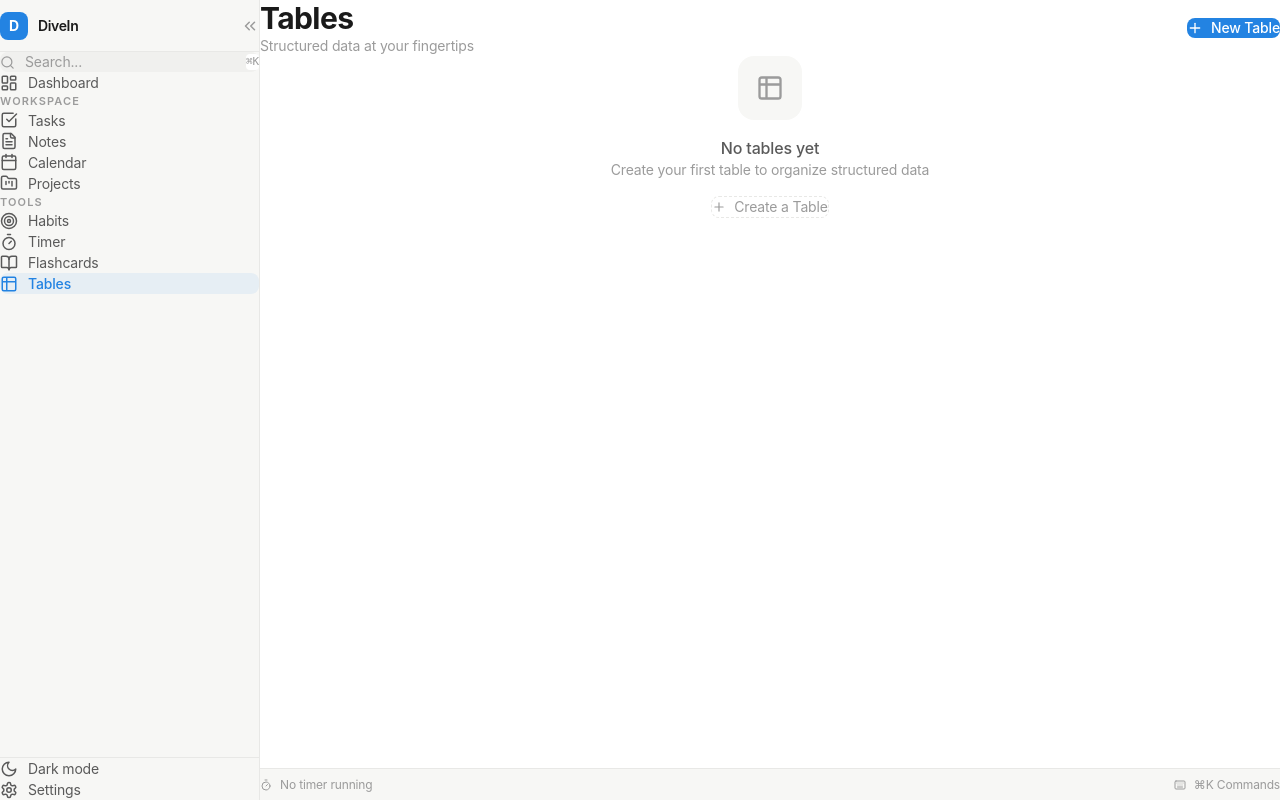
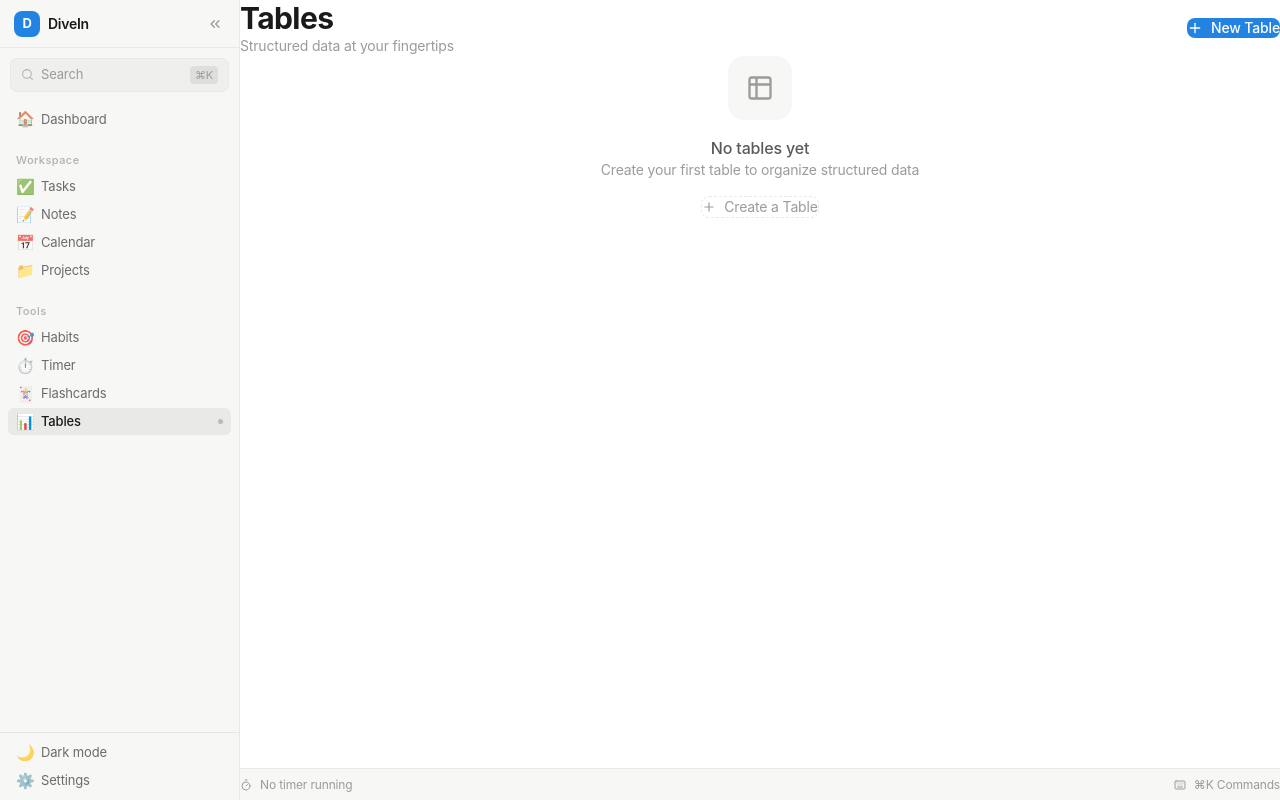
Before and after one commit to Devvynneo22/divein, a React (Vite) app: page /tables in a window 1280 px wide. Built offline with nearby package versions, Linux system fonts and the light colour scheme.

Commit message:
feat(sidebar): notion-inspired redesign — emoji nav, tighter rows, warm neutral active states

```diff
--- a/src/app/Sidebar.tsx
+++ b/src/app/Sidebar.tsx
@@ -22,6 +22,7 @@ import { useAppSettingsStore } from '@/shared/stores/appSettingsStore';
 interface NavItem {
   path: string;
   label: string;
+  emoji: string;
   icon: React.ComponentType<{ size?: number; className?: string }>;
 }
 
@@ -34,25 +35,25 @@ const sections: NavSection[] = [
   {
     title: '',
     items: [
-      { path: '/dashboard', label: 'Dashboard', icon: LayoutDashboard },
+      { path: '/dashboard', label: 'Dashboard', emoji: '🏠', icon: LayoutDashboard },
     ],
   },
   {
-    title: 'WORKSPACE',
+    title: 'Workspace',
     items: [
-      { path: '/tasks', label: 'Tasks', icon: CheckSquare },
-      { path: '/notes', label: 'Notes', icon: FileText },
-      { path: '/calendar', label: 'Calendar', icon: Calendar },
-      { path: '/projects', label: 'Projects', icon: FolderKanban },
+      { path: '/tasks',    label: 'Tasks',    emoji: '✅', icon: CheckSquare },
+      { path: '/notes',    label: 'Notes',    emoji: '📝', icon: FileText },
+      { path: '/calendar', label: 'Calendar', emoji: '📅', icon: Calendar },
+      { path: '/projects', label: 'Projects', emoji: '📁', icon: FolderKanban },
     ],
   },
   {
-    title: 'TOOLS',
+    title: 'Tools',
     items: [
-      { path: '/habits', label: 'Habits', icon: Target },
-      { path: '/timer', label: 'Timer', icon: Timer },
-      { path: '/flashcards', label: 'Flashcards', icon: BookOpen },
-      { path: '/tables', label: 'Tables', icon: Table2 },
+      { path: '/habits',     label: 'Habits',     emoji: '🎯', icon: Target },
+      { path: '/timer',      label: 'Timer',      emoji: '⏱️', icon: Timer },
+      { path: '/flashcards', label: 'Flashcards', emoji: '🃏', icon: BookOpen },
+      { path: '/tables',     label: 'Tables',     emoji: '📊', icon: Table2 },
     ],
   },
 ];
@@ -61,8 +62,8 @@ export function Sidebar() {
   const { app, effectiveTheme, updateApp } = useAppSettingsStore();
   const [collapsed, setCollapsed] = useState(app.sidebarDefault === 'collapsed');
   const location = useLocation();
+  const isDark = effectiveTheme === 'dark';
 
-  // Persist sidebar state
   useEffect(() => {
     updateApp({ sidebarDefault: collapsed ? 'collapsed' : 'expanded' });
   }, [collapsed]); // eslint-disable-line react-hooks/exhaustive-deps
@@ -72,31 +73,77 @@ export function Sidebar() {
     updateApp({ theme: next });
   }
 
+  // Active state: warm neutral, not accent blue
+  const activeItemStyle = {
+    backgroundColor: isDark ? 'rgba(255,255,255,0.07)' : 'rgba(0,0,0,0.06)',
+    color: isDark ? '#ebebeb' : '#1a1a1a',
+    fontWeight: 500,
+  };
+  const inactiveItemStyle = {
+    backgroundColor: 'transparent',
+    color: isDark ? '#8a8a8a' : '#6b6b6b',
+    fontWeight: 400,
+  };
+  const hoverItemStyle = {
+    backgroundColor: isDark ? 'rgba(255,255,255,0.05)' : 'rgba(0,0,0,0.04)',
+    color: isDark ? '#d0d0d0' : '#2a2a2a',
+  };
+
   return (
     <aside
-      className="flex flex-col border-r transition-all duration-200 select-none"
       style={{
         width: collapsed ? 'var(--sidebar-collapsed-width)' : 'var(--sidebar-width)',
         backgroundColor: 'var(--sidebar-bg)',
-        borderColor: 'var(--color-border)',
+        borderRight: '1px solid var(--color-border)',
+        display: 'flex',
+        flexDirection: 'column',
+        transition: 'width 0.2s ease',
+        userSelect: 'none',
+        flexShrink: 0,
       }}
     >
-      {/* ─── App Header ───────────────────────────────────────────────── */}
+      {/* ─── App Header ─────────────────────────────────────────────────── */}
       <div
-        className="flex items-center justify-between px-3 shrink-0"
-        style={{ height: 52, borderBottom: '1px solid var(--color-border)' }}
+        style={{
+          height: 48,
+          display: 'flex',
+          alignItems: 'center',
+          justifyContent: collapsed ? 'center' : 'space-between',
+          padding: collapsed ? '0' : '0 10px 0 14px',
+          borderBottom: '1px solid var(--color-border)',
+          flexShrink: 0,
+        }}
       >
         {!collapsed && (
-          <div className="flex items-center gap-2.5 min-w-0">
+          <div style={{ display: 'flex', alignItems: 'center', gap: 8, minWidth: 0 }}>
             <div
-              className="w-7 h-7 rounded-lg flex items-center justify-center text-white font-bold text-sm shrink-0"
-              style={{ background: 'var(--color-accent)' }}
+              style={{
+                width: 26,
+                height: 26,
+                borderRadius: 8,
+                background: 'var(--color-accent)',
+                display: 'flex',
+                alignItems: 'center',
+                justifyContent: 'center',
+                color: '#fff',
+                fontWeight: 700,
+                fontSize: 13,
+                flexShrink: 0,
+                letterSpacing: '-0.02em',
+              }}
             >
               D
             </div>
             <span
-              className="text-sm font-semibold tracking-tight truncate"
-              style={{ color: 'var(--color-text-primary)' }}
+              style={{
+                fontSize: 14,
+                fontWeight: 600,
+                color: 'var(--color-text-primary)',
+                letterSpacing: '-0.02em',
+                overflow: 'hidden',
+                textOverflow: 'ellipsis',
+                whiteSpace: 'nowrap',
+              }}
             >
               DiveIn
             </span>
@@ -104,47 +151,76 @@ export function Sidebar() {
         )}
         <button
           onClick={() => setCollapsed(!collapsed)}
-          className="p-1.5 rounded-md transition-colors"
-          style={{ color: 'var(--color-text-muted)' }}
+          title={collapsed ? 'Expand sidebar' : 'Collapse sidebar'}
+          style={{
+            width: 28,
+            height: 28,
+            borderRadius: 6,
+            border: 'none',
+            backgroundColor: 'transparent',
+            color: 'var(--color-text-muted)',
+            cursor: 'pointer',
+            display: 'flex',
+            alignItems: 'center',
+            justifyContent: 'center',
+            transition: 'background-color 0.1s ease, color 0.1s ease',
+            flexShrink: 0,
+          }}
           onMouseEnter={(e) => {
-            e.currentTarget.style.backgroundColor = 'var(--sidebar-hover)';
+            e.currentTarget.style.backgroundColor = isDark ? 'rgba(255,255,255,0.07)' : 'rgba(0,0,0,0.05)';
             e.currentTarget.style.color = 'var(--color-text-primary)';
           }}
           onMouseLeave={(e) => {
             e.currentTarget.style.backgroundColor = 'transparent';
             e.currentTarget.style.color = 'var(--color-text-muted)';
           }}
-          title={collapsed ? 'Expand sidebar' : 'Collapse sidebar'}
         >
-          {collapsed ? <ChevronsRight size={18} /> : <ChevronsLeft size={18} />}
+          {collapsed ? <ChevronsRight size={16} /> : <ChevronsLeft size={16} />}
         </button>
       </div>
 
-      {/* ─── Search / Command Palette trigger ─────────────────────────── */}
+      {/* ─── Search ────────────────────────────────────────────────────── */}
       {!collapsed && (
-        <div className="px-3 pt-3 pb-1">
+        <div style={{ padding: '10px 10px 4px' }}>
           <button
             onClick={() => {
-              // Trigger Ctrl+K command palette
               document.dispatchEvent(new KeyboardEvent('keydown', { key: 'k', ctrlKey: true, bubbles: true }));
             }}
-            className="flex items-center gap-2.5 w-full px-3 py-2 rounded-lg text-sm transition-colors"
             style={{
-              color: 'var(--color-text-muted)',
-              backgroundColor: 'var(--color-bg-tertiary)',
+              display: 'flex',
+              alignItems: 'center',
+              gap: 7,
+              width: '100%',
+              padding: '6px 10px',
+              borderRadius: 7,
+              border: '1px solid var(--color-border)',
+              backgroundColor: isDark ? 'rgba(255,255,255,0.04)' : 'rgba(0,0,0,0.03)',
+              color: isDark ? '#6b6b6b' : '#9b9b9b',
+              cursor: 'pointer',
+              fontSize: 13,
+              transition: 'border-color 0.1s ease, background-color 0.1s ease',
             }}
             onMouseEnter={(e) => {
-              e.currentTarget.style.backgroundColor = 'var(--color-bg-hover)';
+              e.currentTarget.style.backgroundColor = isDark ? 'rgba(255,255,255,0.07)' : 'rgba(0,0,0,0.05)';
+              e.currentTarget.style.borderColor = isDark ? 'rgba(255,255,255,0.12)' : 'rgba(0,0,0,0.15)';
             }}
             onMouseLeave={(e) => {
-              e.currentTarget.style.backgroundColor = 'var(--color-bg-tertiary)';
+              e.currentTarget.style.backgroundColor = isDark ? 'rgba(255,255,255,0.04)' : 'rgba(0,0,0,0.03)';
+              e.currentTarget.style.borderColor = 'var(--color-border)';
             }}
           >
-            <Search size={15} />
-            <span className="flex-1 text-left">Search...</span>
+            <Search size={13} style={{ flexShrink: 0, opacity: 0.7 }} />
+            <span style={{ flex: 1, textAlign: 'left' }}>Search</span>
             <kbd
-              className="text-[11px] px-1.5 py-0.5 rounded font-mono"
-              style={{ backgroundColor: 'var(--color-bg-primary)', color: 'var(--color-text-muted)' }}
+              style={{
+                fontSize: 11,
+                padding: '1px 5px',
+                borderRadius: 4,
+                fontFamily: 'inherit',
+                backgroundColor: isDark ? 'rgba(255,255,255,0.08)' : 'rgba(0,0,0,0.07)',
+                color: isDark ? '#6b6b6b' : '#9b9b9b',
+                border: 'none',
+              }}
             >
               ⌘K
             </kbd>
@@ -152,63 +228,106 @@ export function Sidebar() {
         </div>
       )}
 
-      {/* ─── Navigation ───────────────────────────────────────────────── */}
-      <nav className="flex-1 py-2 overflow-y-auto px-2">
+      {/* ─── Navigation ────────────────────────────────────────────────── */}
+      <nav
+        style={{
+          flex: 1,
+          overflowY: 'auto',
+          padding: '6px 8px',
+        }}
+      >
         {sections.map((section, sectionIdx) => (
-          <div key={section.title || sectionIdx} className={sectionIdx > 0 ? 'mt-4' : ''}>
-            {/* Section header */}
+          <div key={section.title || sectionIdx} style={{ marginTop: sectionIdx > 0 ? 20 : 4 }}>
+
+            {/* Section label */}
             {section.title && !collapsed && (
               <div
-                className="px-2 pb-1 text-[11px] font-semibold tracking-widest uppercase"
-                style={{ color: 'var(--sidebar-section-text)' }}
+                style={{
+                  padding: '0 8px 4px',
+                  fontSize: 11,
+                  fontWeight: 500,
+                  letterSpacing: '0.04em',
+                  color: isDark ? '#4a4a4a' : '#b0b0b0',
+                  textTransform: 'none',
+                }}
               >
                 {section.title}
               </div>
             )}
 
-            {/* Divider for collapsed mode */}
             {section.title && collapsed && (
               <div
-                className="mx-2 my-2"
-                style={{ borderTop: '1px solid var(--color-border)' }}
+                style={{
+                  margin: '0 8px 8px',
+                  borderTop: `1px solid ${isDark ? 'rgba(255,255,255,0.06)' : 'rgba(0,0,0,0.07)'}`,
+                }}
               />
             )}
 
-            {/* Nav items */}
-            <div className="space-y-0.5">
+            {/* Items */}
+            <div style={{ display: 'flex', flexDirection: 'column', gap: 1 }}>
               {section.items.map((item) => {
-                const Icon = item.icon;
                 const isActive = location.pathname === item.path;
-
                 return (
                   <NavLink
                     key={item.path}
                     to={item.path}
-                    className={`flex items-center rounded-lg transition-colors ${
-                      collapsed ? 'justify-center px-0 py-2.5' : 'gap-2.5 px-2.5 py-2'
-                    }`}
+                    title={collapsed ? item.label : undefined}
                     style={{
-                      backgroundColor: isActive ? 'var(--color-accent-soft)' : 'transparent',
-                      color: isActive ? 'var(--color-accent)' : 'var(--color-text-secondary)',
-                      fontWeight: isActive ? 500 : 400,
-                      fontSize: '0.875rem',
+                      display: 'flex',
+                      alignItems: 'center',
+                      gap: collapsed ? 0 : 7,
+                      justifyContent: collapsed ? 'center' : 'flex-start',
+                      padding: collapsed ? '7px 0' : '5px 8px',
+                      borderRadius: 6,
+                      textDecoration: 'none',
+                      fontSize: 13,
+                      transition: 'background-color 0.1s ease, color 0.1s ease',
+                      ...(isActive ? activeItemStyle : inactiveItemStyle),
                     }}
                     onMouseEnter={(e) => {
                       if (!isActive) {
-                        e.currentTarget.style.backgroundColor = 'var(--sidebar-hover)';
-                        e.currentTarget.style.color = 'var(--color-text-primary)';
+                        (e.currentTarget as HTMLElement).style.backgroundColor = hoverItemStyle.backgroundColor;
+                        (e.currentTarget as HTMLElement).style.color = hoverItemStyle.color;
                       }
                     }}
                     onMouseLeave={(e) => {
                       if (!isActive) {
-                        e.currentTarget.style.backgroundColor = 'transparent';
-                        e.currentTarget.style.color = 'var(--color-text-secondary)';
+                        (e.currentTarget as HTMLElement).style.backgroundColor = inactiveItemStyle.backgroundColor;
+                        (e.currentTarget as HTMLElement).style.color = inactiveItemStyle.color;
                       }
                     }}
-                    title={collapsed ? item.label : undefined}
                   >
-                    <Icon size={18} />
-                    {!collapsed && <span>{item.label}</span>}
+                    {/* Emoji replaces the Lucide icon */}
+                    <span
+                      style={{
+                        fontSize: collapsed ? 17 : 15,
+                        lineHeight: 1,
+                        flexShrink: 0,
+                        opacity: isActive ? 1 : 0.75,
+                        transition: 'opacity 0.1s ease',
+                        width: collapsed ? undefined : 18,
+                        textAlign: 'center',
+                      }}
+                    >
+                      {item.emoji}
+                    </span>
+                    {!collapsed && (
+                      <span style={{ lineHeight: 1.3 }}>{item.label}</span>
+                    )}
+                    {/* Active indicator dot */}
+                    {isActive && !collapsed && (
+                      <span
+                        style={{
+                          marginLeft: 'auto',
+                          width: 5,
+                          height: 5,
+                          borderRadius: '50%',
+                          backgroundColor: isDark ? 'rgba(255,255,255,0.3)' : 'rgba(0,0,0,0.2)',
+                          flexShrink: 0,
+                        }}
+                      />
+                    )}
                   </NavLink>
                 );
               })}
@@ -217,65 +336,103 @@ export function Sidebar() {
         ))}
       </nav>
 
-      {/* ─── Bottom actions ───────────────────────────────────────────── */}
+      {/* ─── Bottom actions ─────────────────────────────────────────────── */}
       <div
-        className="px-2 py-2 space-y-0.5"
-        style={{ borderTop: '1px solid var(--color-border)' }}
+        style={{
+          padding: '6px 8px',
+          borderTop: `1px solid ${isDark ? 'rgba(255,255,255,0.06)' : 'rgba(0,0,0,0.07)'}`,
+          display: 'flex',
+          flexDirection: 'column',
+          gap: 1,
+        }}
       >
         {/* Theme toggle */}
         <button
           onClick={toggleTheme}
-          className={`flex items-center rounded-lg transition-colors w-full ${
-            collapsed ? 'justify-center px-0 py-2.5' : 'gap-2.5 px-2.5 py-2'
-          }`}
+          title={collapsed ? `Switch to ${effectiveTheme === 'dark' ? 'light' : 'dark'} mode` : undefined}
           style={{
-            color: 'var(--color-text-secondary)',
-            fontSize: '0.875rem',
+            display: 'flex',
+            alignItems: 'center',
+            gap: collapsed ? 0 : 7,
+            justifyContent: collapsed ? 'center' : 'flex-start',
+            padding: collapsed ? '7px 0' : '5px 8px',
+            borderRadius: 6,
+            border: 'none',
+            backgroundColor: 'transparent',
+            color: isDark ? '#8a8a8a' : '#6b6b6b',
+            cursor: 'pointer',
+            fontSize: 13,
+            width: '100%',
+            transition: 'background-color 0.1s ease, color 0.1s ease',
           }}
           onMouseEnter={(e) => {
-            e.currentTarget.style.backgroundColor = 'var(--sidebar-hover)';
-            e.currentTarget.style.color = 'var(--color-text-primary)';
+            e.currentTarget.style.backgroundColor = hoverItemStyle.backgroundColor;
+            e.currentTarget.style.color = hoverItemStyle.color;
           }}
           onMouseLeave={(e) => {
             e.currentTarget.style.backgroundColor = 'transparent';
-            e.currentTarget.style.color = 'var(--color-text-secondary)';
+            e.currentTarget.style.color = isDark ? '#8a8a8a' : '#6b6b6b';
           }}
-          title={collapsed ? `Switch to ${effectiveTheme === 'dark' ? 'light' : 'dark'} mode` : undefined}
         >
-          {effectiveTheme === 'dark' ? <Sun size={18} /> : <Moon size={18} />}
+          <span style={{ fontSize: collapsed ? 17 : 15, lineHeight: 1, flexShrink: 0, opacity: 0.75, width: collapsed ? undefined : 18, textAlign: 'center' }}>
+            {effectiveTheme === 'dark' ? '☀️' : '🌙'}
+          </span>
           {!collapsed && (
-            <span>{effectiveTheme === 'dark' ? 'Light mode' : 'Dark mode'}</span>
+            <span style={{ lineHeight: 1.3 }}>
+              {effectiveTheme === 'dark' ? 'Light mode' : 'Dark mode'}
+            </span>
           )}
         </button>
 
         {/* Settings */}
         <NavLink
           to="/settings"
-          className={`flex items-center rounded-lg transition-colors ${
-            collapsed ? 'justify-center px-0 py-2.5' : 'gap-2.5 px-2.5 py-2'
-          }`}
+          title={collapsed ? 'Settings' : undefined}
           style={{
-            backgroundColor: location.pathname === '/settings' ? 'var(--color-accent-soft)' : 'transparent',
-            color: location.pathname === '/settings' ? 'var(--color-accent)' : 'var(--color-text-secondary)',
-            fontWeight: location.pathname === '/settings' ? 500 : 400,
-            fontSize: '0.875rem',
+            display: 'flex',
+            alignItems: 'center',
+            gap: collapsed ? 0 : 7,
+            justifyContent: collapsed ? 'center' : 'flex-start',
+            padding: collapsed ? '7px 0' : '5px 8px',
+            borderRadius: 6,
+            textDecoration: 'none',
+            fontSize: 13,
+            transition: 'background-color 0.1s ease, color 0.1s ease',
+            ...(location.pathname === '/settings' ? activeItemStyle : inactiveItemStyle),
           }}
           onMouseEnter={(e) => {
             if (location.pathname !== '/settings') {
-              e.currentTarget.style.backgroundColor = 'var(--sidebar-hover)';
-              e.currentTarget.style.color = 'var(--color-text-primary)';
+              (e.currentTarget as HTMLElement).style.backgroundColor = hoverItemStyle.backgroundColor;
+              (e.currentTarget as HTMLElement).style.color = hoverItemStyle.color;
             }
           }}
           onMouseLeave={(e) => {
             if (location.pathname !== '/settings') {
-              e.currentTarget.style.backgroundColor = 'transparent';
-              e.currentTarget.style.color = 'var(--color-text-secondary)';
+              (e.currentTarget as HTMLElement).style.backgroundColor = inactiveItemStyle.backgroundColor;
+              (e.currentTarget as HTMLElement).style.color = inactiveItemStyle.color;
             }
           }}
-          title={collapsed ? 'Settings' : undefined}
         >
-          <Settings size={18} />
-          {!collapsed && <span>Settings</span>}
+          <span style={{ fontSize: collapsed ? 17 : 15, lineHeight: 1, flexShrink: 0, opacity: location.pathname === '/settings' ? 1 : 0.75, width: collapsed ? undefined : 18, textAlign: 'center' }}>
+            ⚙️
+          </span>
+          {!collapsed && (
+            <>
+              <span style={{ lineHeight: 1.3 }}>Settings</span>
+              {location.pathname === '/settings' && (
+                <span
+                  style={{
+                    marginLeft: 'auto',
+                    width: 5,
+                    height: 5,
+                    borderRadius: '50%',
+                    backgroundColor: isDark ? 'rgba(255,255,255,0.3)' : 'rgba(0,0,0,0.2)',
+                    flexShrink: 0,
+                  }}
+                />
+              )}
+            </>
+          )}
         </NavLink>
       </div>
     </aside>
--- a/src/styles/globals.css
+++ b/src/styles/globals.css
@@ -89,7 +89,7 @@
   --sidebar-hover: #ebebea;
   --sidebar-active: #e3e3e2;
   --sidebar-section-text: #9b9b9b;
-  --sidebar-width: 260px;
+  --sidebar-width: 240px;
   --sidebar-collapsed-width: 56px;
 
   color-scheme: light;
@@ -175,7 +175,7 @@
   --sidebar-hover: #2f2f2f;
   --sidebar-active: #363636;
   --sidebar-section-text: #6b6b6b;
-  --sidebar-width: 260px;
+  --sidebar-width: 240px;
   --sidebar-collapsed-width: 56px;
 
   color-scheme: dark;
```
